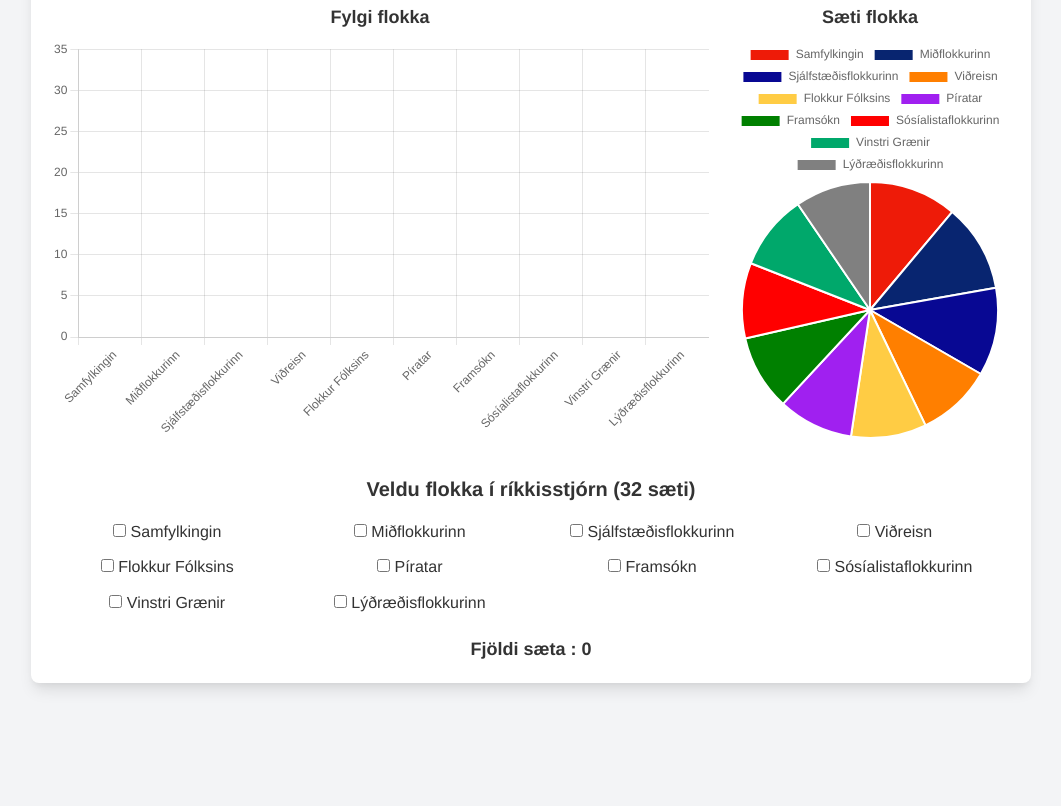
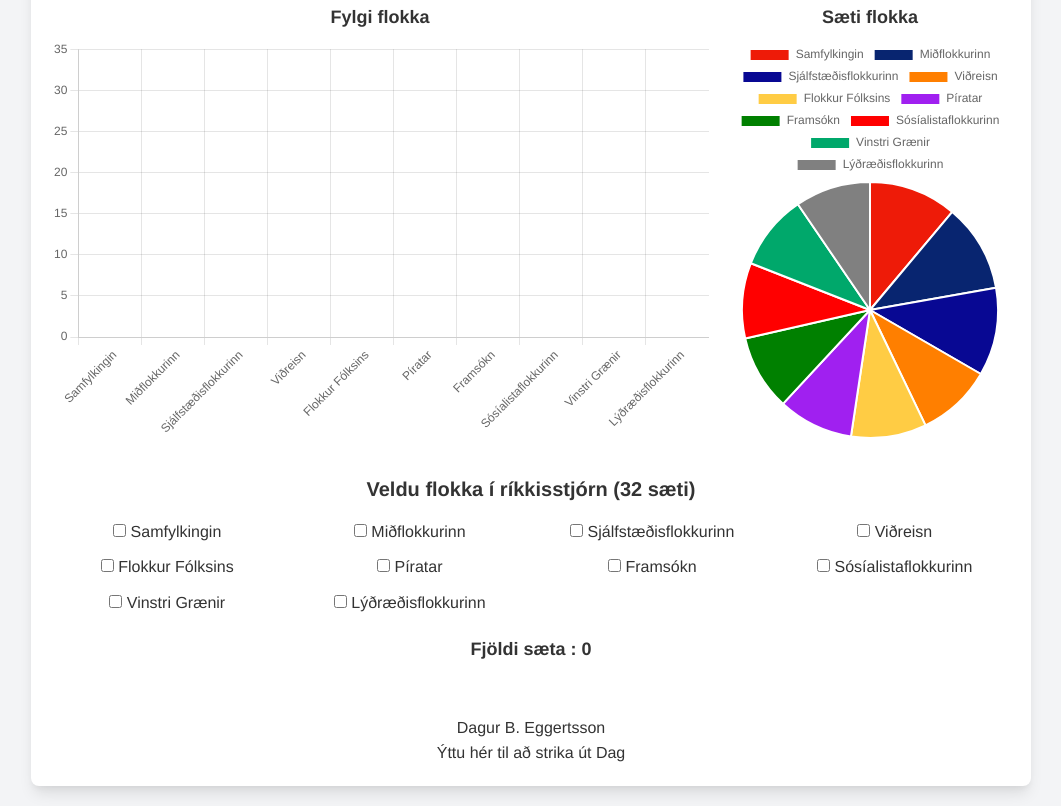
Before and after one commit to Hallijonss/kosningalikan, a plain HTML site: page index.html in a window 1280 px wide. Shown: the part 869-1675 px from the top of the page, without its empty margins (109-1170 px from the left). Before the commit the page ends 1572 px from the top, so only its background shows below. Drawn offline with nearby package versions, Linux system fonts and the light colour scheme.

Commit message:
smá grín

```diff
--- a/index.html
+++ b/index.html
@@ -184,6 +184,17 @@
             </div>
             <h3 class="text-lg font-bold">Fjöldi sæta : <span id="total-seats">0</span></h3>
         </div>
+        <br>
+        <br>
+        <p id="name">Dagur B. Eggertsson</p>
+        <button onclick="strikeOutName()">Ýttu hér til að strika út Dag</button>
+
+        <script>
+            function strikeOutName() {
+                var nameElement = document.getElementById("name");
+                nameElement.style.textDecoration = "line-through";
+            }
+        </script>
 
     </div>
 </body>
```
